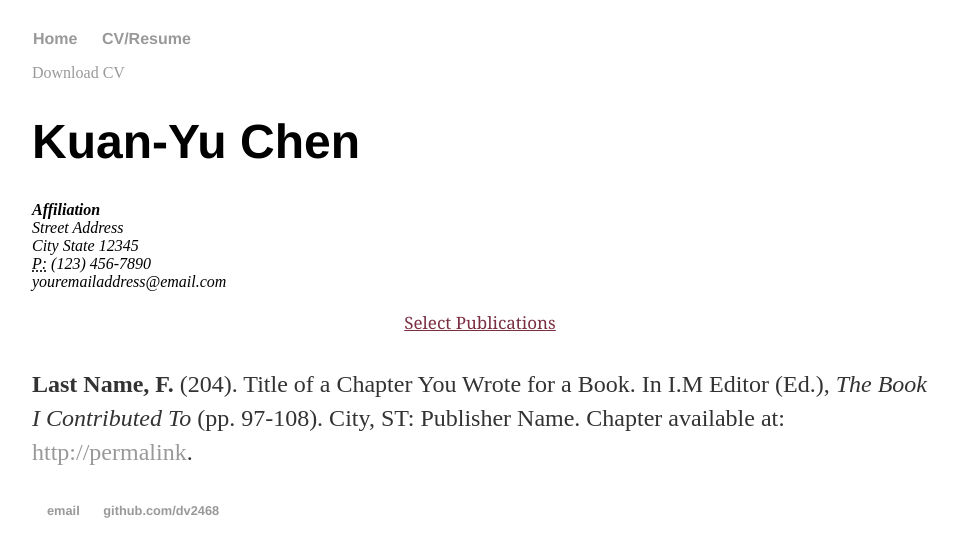
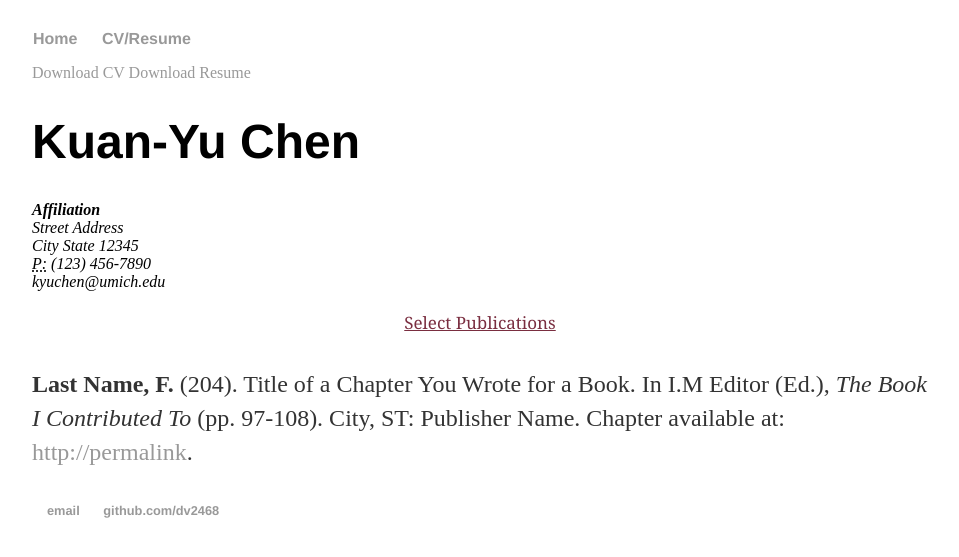
Before and after one commit to dv2468/dv2468.github.io, a Jekyll site: the page built from cv/index.html, in a window 1280 px wide. Shown: the top 557 px of the page, without its empty margins (160-1119 px from the left). Built offline with Jekyll 4.4.1, drawn with Linux system fonts in a browser that asks for light colours.

Commit message:
Update index.html

```diff
--- a/cv/index.html
+++ b/cv/index.html
@@ -5,13 +5,14 @@
 
 	<div class="cv">
 		<a href="#" class="download" title="Download CV as PDF">Download CV</a>
+		<a href="#" class="download" title="Download Resume as PDF">Download Resume</a>
 					<h1>Kuan-Yu Chen</h1>
 					<address>
 					<strong>Affiliation</strong><br>
 					Street Address<br>
 					City State 12345<br>
 					<abbr title="phone">P:</abbr> (123) 456-7890<br>
-					<span class="obfuscate">youremailaddress@email.com</span>
+					<span class="obfuscate">kyuchen@umich.edu</span>
 					</address>
 
 					<h2>Select Publications</h2>
```
